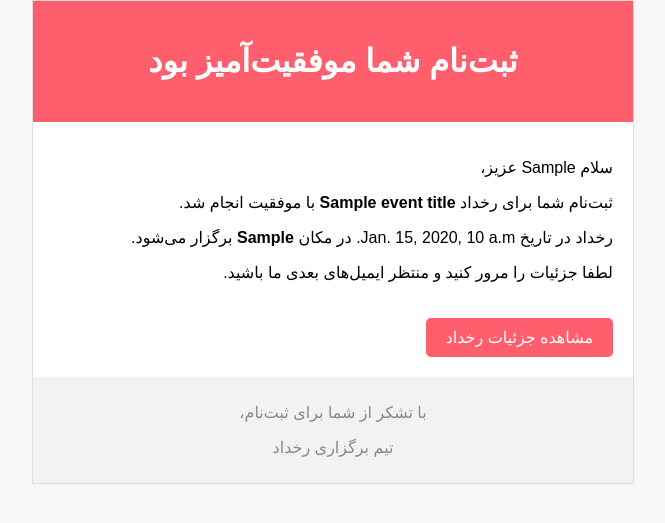
After one commit to md5502/Tj-uni-info, a Django app: template templates/emails/event_registration.html in a window 1280 px wide. The commit adds this page. Shown: the top 523 px of the page, without its empty margins (307-972 px from the left). Run offline with Django 5.2, Linux system fonts and the light colour scheme; the template is opened without the code that fills it: most values are stand-ins (such as "Sample title", 1, 10 or a date in 2020).

Commit message:
add email registration template and change the event detail page

```diff
--- /dev/null
+++ b/templates/emails/event_registration.html
@@ -0,0 +1,80 @@
+<!DOCTYPE html>
+<html lang="fa">
+
+<head>
+    <meta charset="UTF-8">
+    <meta http-equiv="X-UA-Compatible" content="IE=edge">
+    <meta name="viewport" content="width=device-width, initial-scale=1.0">
+    <style>
+        body {
+            font-family: 'Vazirmatn', sans-serif;
+            background-color: #f7f7f7;
+            margin: 0;
+            padding: 0;
+            direction: rtl;
+        }
+
+        .email-container {
+            width: 100%;
+            max-width: 600px;
+            margin: 0 auto;
+            background-color: white;
+            border: 1px solid #ddd;
+        }
+
+        .email-header {
+            background-color: #ff5f6d;
+            color: white;
+            padding: 20px;
+            text-align: center;
+        }
+
+        .email-body {
+            direction: rtl;
+            padding: 20px;
+        }
+
+        .email-footer {
+            background-color: #f2f2f2;
+            text-align: center;
+            padding: 10px;
+            color: #888;
+        }
+
+        .btn {
+            background-color: #ff5f6d;
+            color: white;
+            text-decoration: none;
+            padding: 10px 20px;
+            border-radius: 5px;
+            display: inline-block;
+            margin-top: 20px;
+        }
+    </style>
+</head>
+
+<body>
+    <div class="email-container">
+        <!-- Email Header -->
+        <div class="email-header">
+            <h1>ثبت‌نام شما موفقیت‌آمیز بود</h1>
+        </div>
+
+        <!-- Email Body -->
+        <div class="email-body">
+            <p>سلام {{ first_name }} عزیز،</p>
+            <p>ثبت‌نام شما برای رخداد <strong>{{ event_title }}</strong> با موفقیت انجام شد.</p>
+            <p>رخداد در تاریخ {{ event_date }} در مکان <strong>{{ event_location }}</strong> برگزار می‌شود.</p>
+            <p>لطفا جزئیات را مرور کنید و منتظر ایمیل‌های بعدی ما باشید.</p>
+            <a href="{{ event_url }}" class="btn">مشاهده جزئیات رخداد</a>
+        </div>
+
+        <!-- Email Footer -->
+        <div class="email-footer">
+            <p>با تشکر از شما برای ثبت‌نام،</p>
+            <p>تیم برگزاری رخداد</p>
+        </div>
+    </div>
+</body>
+
+</html>
```
Also changed, not shown: events/templates/events/event_detail.html (+7 -3 lines), events/templates/events/event_registration.html (added, +33 -0 lines), templates/base.html (+30 -3 lines).
